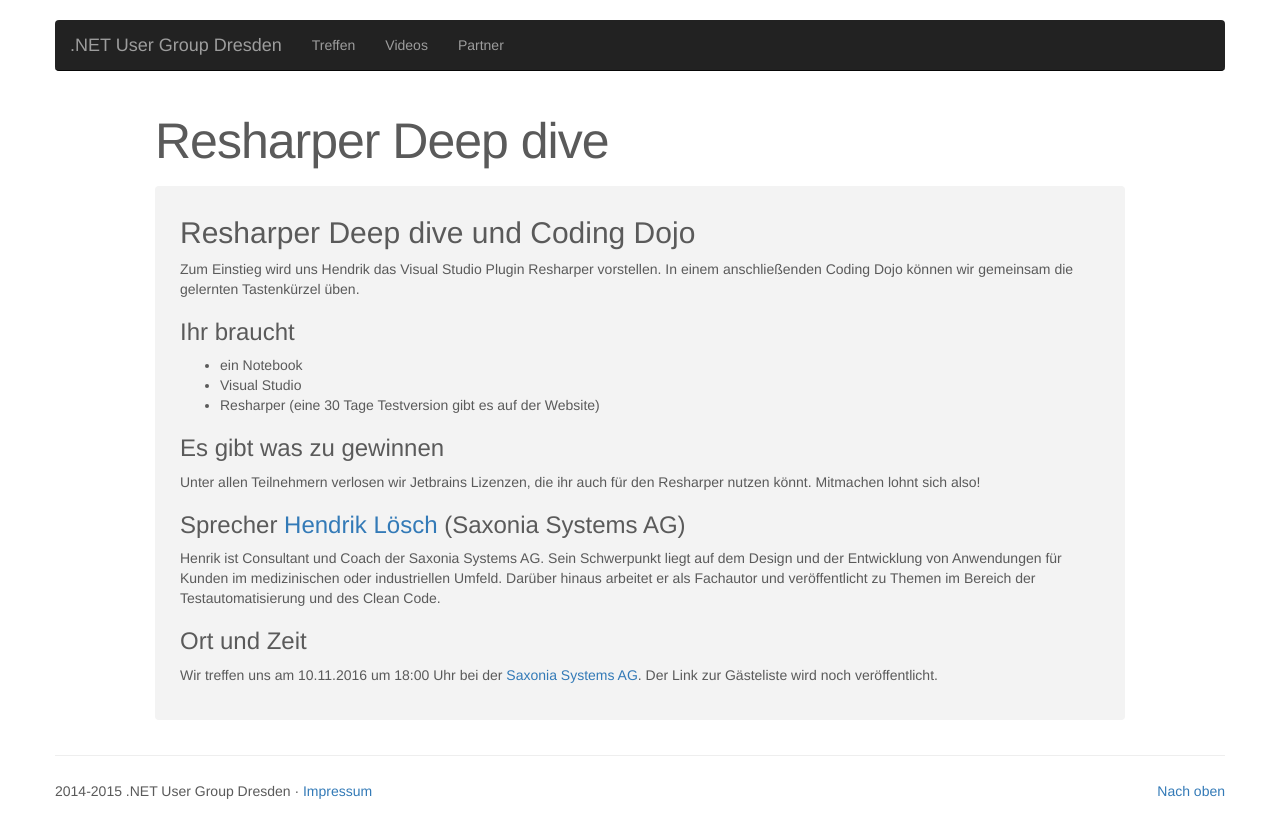
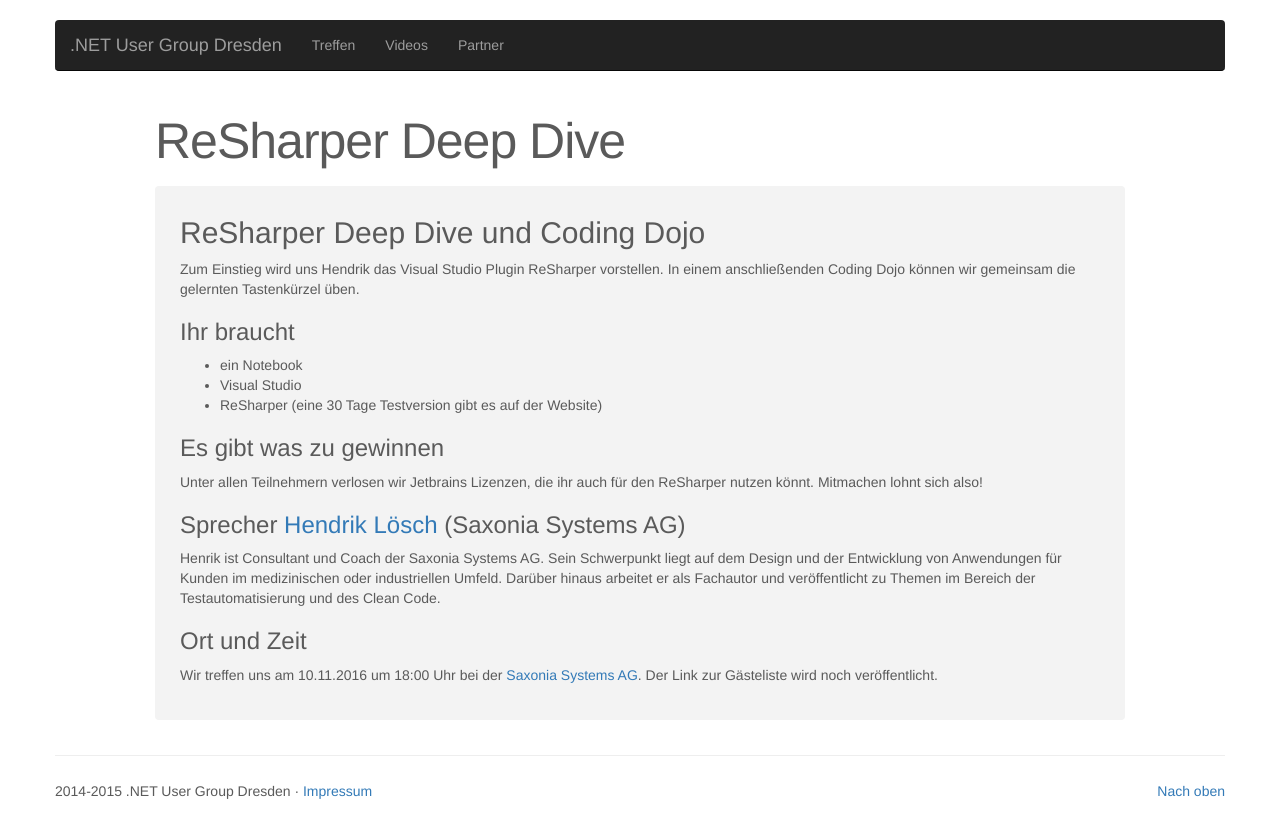
Before and after one commit to dddotnet/dddotnet.github.io, a Jekyll site: the page built from _posts/2016-11-10-resharper-deep-dive.markdown, in a window 1280 px wide. Shown: the top 838 px of the page. Built offline with Jekyll 4.4.1, drawn with Linux system fonts in a browser that asks for light colours; nearby versions of some CDN libraries.

Commit message:
fixed typos and duplicate files

```diff
--- a/_posts/2016-11-10-resharper-deep-dive.markdown
+++ b/_posts/2016-11-10-resharper-deep-dive.markdown
@@ -1,6 +1,6 @@
 ---
 layout: postnew
-title:  "Resharper Deep dive"
+title:  "ReSharper Deep Dive"
 date:   2015-11-10 18:00:00+0200
 categories: treffen
 speaker: Hendrik Lösch
@@ -8,21 +8,21 @@
 placelink: https://maps.google.de/maps?ll=51.030626,13.730163&z=17&q=Saxonia+Systems+AG&output=classic&dg=ntvb
 ---
 
-## Resharper Deep dive und Coding Dojo
+## ReSharper Deep Dive und Coding Dojo
 
-Zum Einstieg wird uns Hendrik das Visual Studio Plugin Resharper vorstellen.
+Zum Einstieg wird uns Hendrik das Visual Studio Plugin ReSharper vorstellen.
 In einem anschließenden Coding Dojo können wir gemeinsam die gelernten Tastenkürzel üben.
 
 ### Ihr braucht
 
 * ein Notebook
 * Visual Studio
-* Resharper (eine 30 Tage Testversion gibt es auf der Website)
+* ReSharper (eine 30 Tage Testversion gibt es auf der Website)
 
 ### Es gibt was zu gewinnen
 
 Unter allen Teilnehmern verlosen wir Jetbrains Lizenzen, die ihr auch
-für den Resharper nutzen könnt. Mitmachen lohnt sich also!
+für den ReSharper nutzen könnt. Mitmachen lohnt sich also!
 
 ### Sprecher [Hendrik Lösch](http://www.just-about.net/)  (Saxonia Systems AG)
 Henrik ist Consultant und Coach der Saxonia Systems AG. Sein Schwerpunkt liegt auf dem Design und der Entwicklung von Anwendungen für Kunden im medizinischen oder industriellen Umfeld. Darüber hinaus arbeitet er als Fachautor und veröffentlicht zu Themen im Bereich der Testautomatisierung und des Clean Code.
```
Also changed, not shown: _posts/2016-11-10-Resharper-Deepdive.markdown (deleted, +0 -33 lines).
